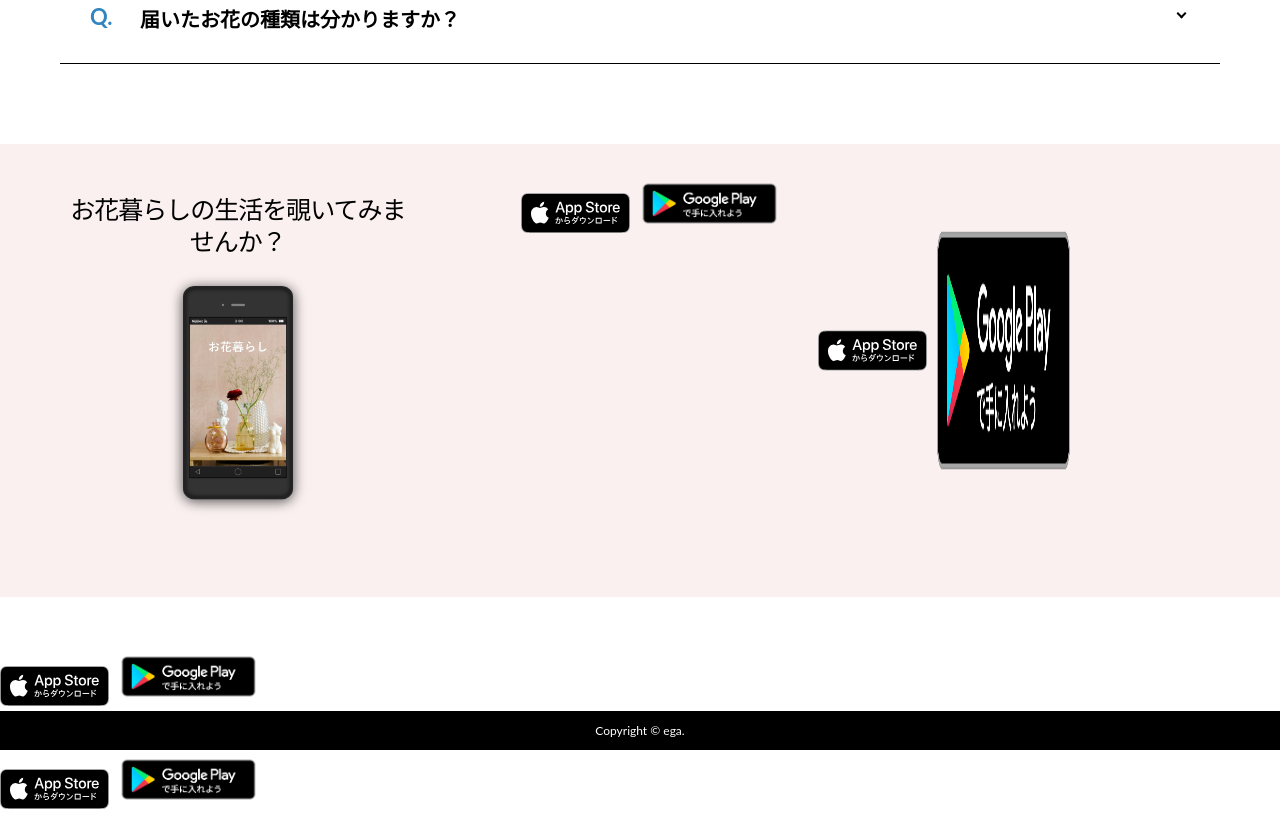
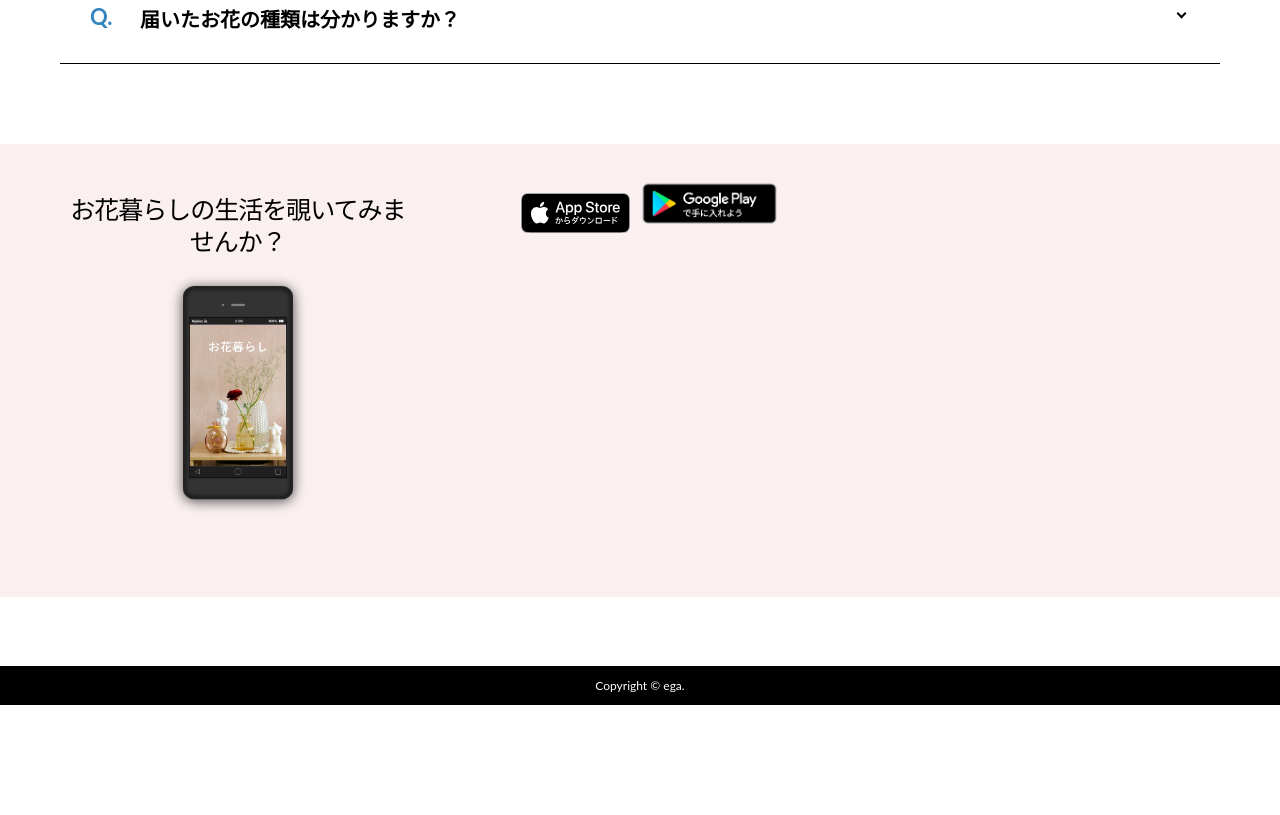
Before and after one commit to natsumiegashira/lp-temp, a plain HTML site: page index.html in a window 1280 px wide. Shown: the part 3927-4742 px from the top of the page. After the commit the page ends 4632 px from the top, so only its background shows below. Drawn offline with Linux system fonts and the light colour scheme.

Commit message:
Update index.html

```diff
--- a/index.html
+++ b/index.html
@@ -189,9 +189,7 @@ App storeまたはGoogle Playからダウンロードします。</p>
 		   src="img/Download_on_the_App_Store_Badge_JP_RGB_blk_100317.svg" alt="Appstore">
 	       <img src="img/google-play-badge.png" alt="GooglePlay" width="153">
 	       </div>
-	 <img class="appstore"
-		   src="img/Download_on_the_App_Store_Badge_JP_RGB_blk_100317.svg" alt="Appstore">
-	       <img src="img/google-play-badge.png" alt="GooglePlay" width="153">
+
             </div>
 
 	</div>
@@ -202,9 +200,6 @@ App storeまたはGoogle Playからダウンロードします。</p>
 
 </section>
 
- <img class="appstore"
-		   src="img/Download_on_the_App_Store_Badge_JP_RGB_blk_100317.svg" alt="Appstore">
-	       <img src="img/google-play-badge.png" alt="GooglePlay" width="153">
 
 
 
@@ -218,12 +213,10 @@ App storeまたはGoogle Playからダウンロードします。</p>
 
 
     <div class="copyright">
-    <a href="https://popo-design.net" target="_blank">Copyright © ega.</a>
+    <a>Copyright © ega.</a>
         </div>
 
-     <img class="appstore"
-		   src="img/Download_on_the_App_Store_Badge_JP_RGB_blk_100317.svg" alt="Appstore">
-	       <img src="img/google-play-badge.png" alt="GooglePlay" width="153">
+
 
 
 </body>
```
